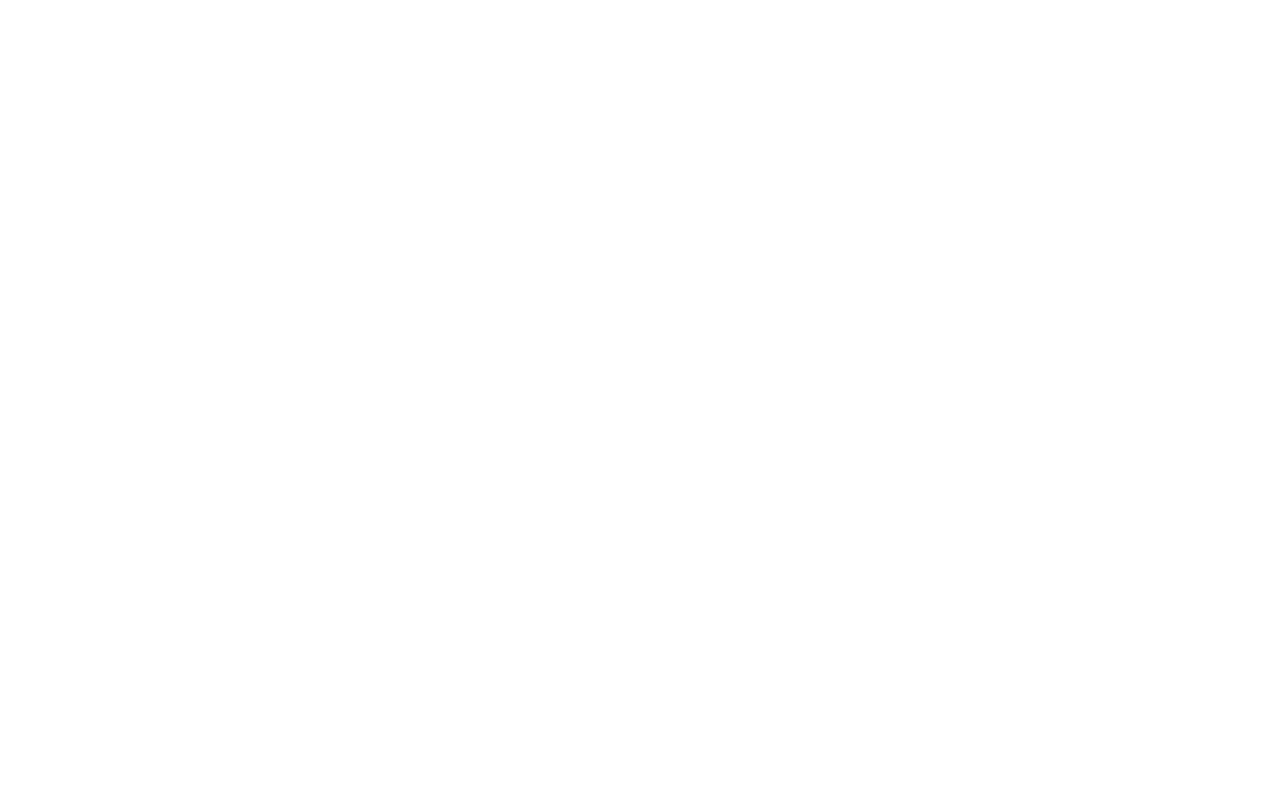
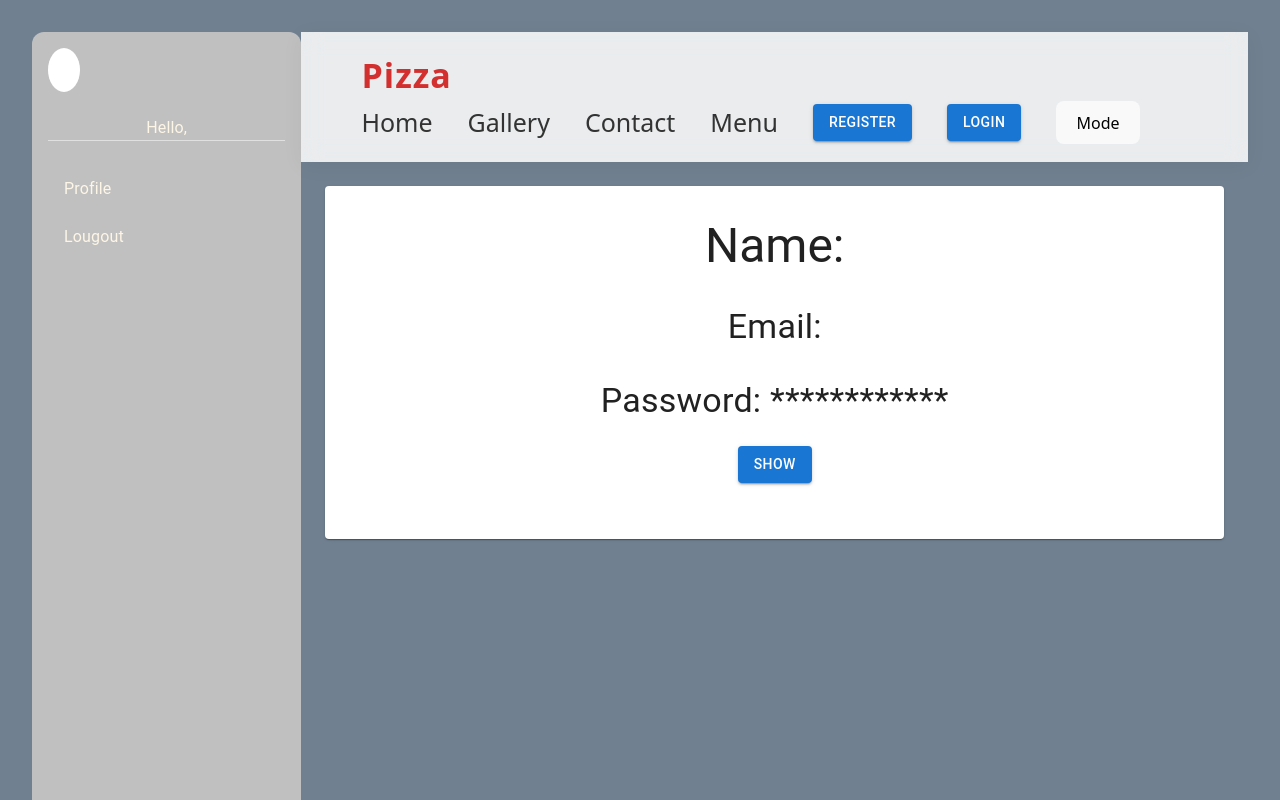
Before and after one commit to Sewar77/React1-course2026, a React (Vite) app in the folder resturant/: page /profile in a window 1280 px wide. Before the commit this address had no page. Shown: the top 800 px of the page. Built offline with nearby package versions, Linux system fonts and the light colour scheme.

Commit message:
feat: add menu list and profile pages with sidebar navigation

```diff
--- a/resturant/src/App.jsx
+++ b/resturant/src/App.jsx
@@ -9,6 +9,8 @@
 import UserDashboardPage from "./pages/User/UserDahshboardPage.jsx";
 import AdminDashboard from "./components/Admin/AdminDashboard.jsx";
 import ManageMenu from "./components/Admin/Manage/Menu/ManageMenu.jsx";
+import MenuListPage from "./pages/Menu/MenuListPage.jsx";
+import ProfilePage from "./pages/Profile/ProfilePage.jsx";
 function App() {
   return (
     <>
@@ -17,12 +19,14 @@
         {/* define paths */}
         <Route path="/" element={<LandingPage />} />
         <Route path="/viewitems" element={<ViewItems />} />
+        <Route path="/view-menu" element={<MenuListPage />} />
         <Route path="/cart" element={<Cart />} />
         <Route path="/register" element={<Register />} />
         <Route path="/login" element={<Login />} />
         <Route path="/user-dashboard" element={<UserDashboardPage />} />
         <Route path="/admin/dashboard" element={<AdminDashboard />} />
         <Route path="/manage/menu" element={<ManageMenu />} />
+        <Route path="/profile" element={<ProfilePage />} />
       </Routes>
     </>
   );
--- /dev/null
+++ b/resturant/src/components/Profile/Profile.jsx
@@ -0,0 +1,60 @@
+import { Box, Button, Card, Typography } from "@mui/material";
+import { useContext, useState } from "react";
+import { UserContext } from "../../context/UserContext.jsx";
+
+function Profile() {
+  const { currentUser } = useContext(UserContext);
+  const [showPassword, setShowPassword] = useState(false);
+  return (
+    <>
+      <Box
+        sx={{
+          minHeight: "100vh",
+          alignItems: "center",
+          textAlign: "center",
+        }}
+      >
+        <Card
+          sx={{
+            textAlign: "center",
+            // width: "60%",
+            height: "40%",
+            margin: 3,
+            padding: 4,
+            alignContent: "center",
+          }}
+        >
+          <Typography
+            variant="h3"
+            sx={{
+              marginBottom: 4,
+            }}
+          >
+            Name: {currentUser?.name}
+          </Typography>
+          <Typography variant="h4"> Email: {currentUser?.email}</Typography>
+          <Box
+            sx={{
+              display: "block",
+            }}
+          >
+            <Typography variant="h4" sx={{ mt: 4 }}>
+              Password: {showPassword ? currentUser?.password : "************"}
+            </Typography>
+            <Button
+              variant="contained"
+              sx={{
+                m: 3,
+              }}
+              onClick={() => setShowPassword(!showPassword)}
+            >
+              {showPassword ? "Hide" : "Show"}
+            </Button>
+          </Box>
+        </Card>
+      </Box>
+    </>
+  );
+}
+
+export default Profile;
--- a/resturant/src/components/Sidebar/Sidebar.jsx
+++ b/resturant/src/components/Sidebar/Sidebar.jsx
@@ -50,15 +50,15 @@
         )}
         <Divider sx={{ bgcolor: "white", mb: 2 }} />
         <List>
-          <ListItem button component="div">
-            <ListItemText
-              sx={{ cursor: "pointer" }}
-              onClick={() => navigate("/admin/dashboard")}
-              primary={open ? "Dashboard" : "D"}
-            />
-          </ListItem>
           {currentUser?.role === "admin" && (
             <>
+              <ListItem button component="div">
+                <ListItemText
+                  sx={{ cursor: "pointer" }}
+                  onClick={() => navigate("/admin/dashboard")}
+                  primary={open ? "Dashboard" : "D"}
+                />
+              </ListItem>
               <ListItem button>
                 <ListItemText
                   sx={{ cursor: "pointer" }}
@@ -76,6 +76,13 @@
           )}
           {currentUser?.role === "user" && (
             <>
+              <ListItem button component="div">
+                <ListItemText
+                  sx={{ cursor: "pointer" }}
+                  onClick={() => navigate("/user-dashboard")}
+                  primary={open ? "Dashboard" : "D"}
+                />
+              </ListItem>
               <ListItem button>
                 <ListItemText
                   sx={{ cursor: "pointer" }}
@@ -86,6 +93,7 @@
                 <ListItemText
                   sx={{ cursor: "pointer" }}
                   primary={open ? "View Menu" : "M"}
+                  onClick={() => navigate("/view-menu")}
                 />
               </ListItem>
             </>
@@ -94,6 +102,7 @@
             <ListItemText
               sx={{ cursor: "pointer" }}
               primary={open ? "Profile" : "P"}
+              onClick={() => navigate("/profile")}
             />
           </ListItem>
           <ListItem button>
--- /dev/null
+++ b/resturant/src/pages/Menu/MenuListPage.jsx
@@ -0,0 +1,36 @@
+import { useState } from "react";
+import Footer from "../../components/Layout/Footer";
+import MenuList from "../../components/Menu/MenuCards/MenuList";
+import Navbar from "../../components/Navbar/Navbar";
+import Sidebar from "../../components/Sidebar/Sidebar";
+import { Box } from "@mui/material";
+
+function MenuListPage() {
+  const [open, setOpen] = useState(true);
+  const toggleSidebar = () => {
+    setOpen(!open);
+    // open=true => !open=false
+    // open=false => !open=true
+  };
+  return (
+    <>
+      <Box
+        sx={{
+          display: "flex",
+          flexDirection: "row",
+          minHeight: "100vh",
+          justifyContent: "center",
+        }}
+      >
+        <Sidebar open={open} toggleSidebar={toggleSidebar} />
+        <Box sx={{ flexGrow: 1 }}>
+          <Navbar />
+          <MenuList />
+          <Footer />
+        </Box>
+      </Box>
+    </>
+  );
+}
+
+export default MenuListPage;
--- /dev/null
+++ b/resturant/src/pages/Profile/ProfilePage.jsx
@@ -0,0 +1,33 @@
+import { useState } from "react";
+import Footer from "../../components/Layout/Footer.jsx";
+import Navbar from "../../components/Navbar/Navbar.jsx";
+import Sidebar from "../../components/Sidebar/Sidebar.jsx";
+import { Box } from "@mui/material";
+import Profile from "../../components/Profile/Profile.jsx";
+function ProfilePage() {
+  const [open, setOpen] = useState(true);
+  const toggleSidebar = () => {
+    setOpen(!open);
+  };
+  return (
+    <>
+      <Box
+        sx={{
+          display: "flex",
+          flexDirection: "row",
+          minHeight: "100vh",
+          justifyContent: "center",
+        }}
+      >
+        <Sidebar open={open} toggleSidebar={toggleSidebar} />
+        <Box sx={{ flexGrow: 1, textAlign: "center", alignItems: "center" }}>
+          <Navbar />
+          <Profile />
+          <Footer />
+        </Box>
+      </Box>
+    </>
+  );
+}
+
+export default ProfilePage;
```
